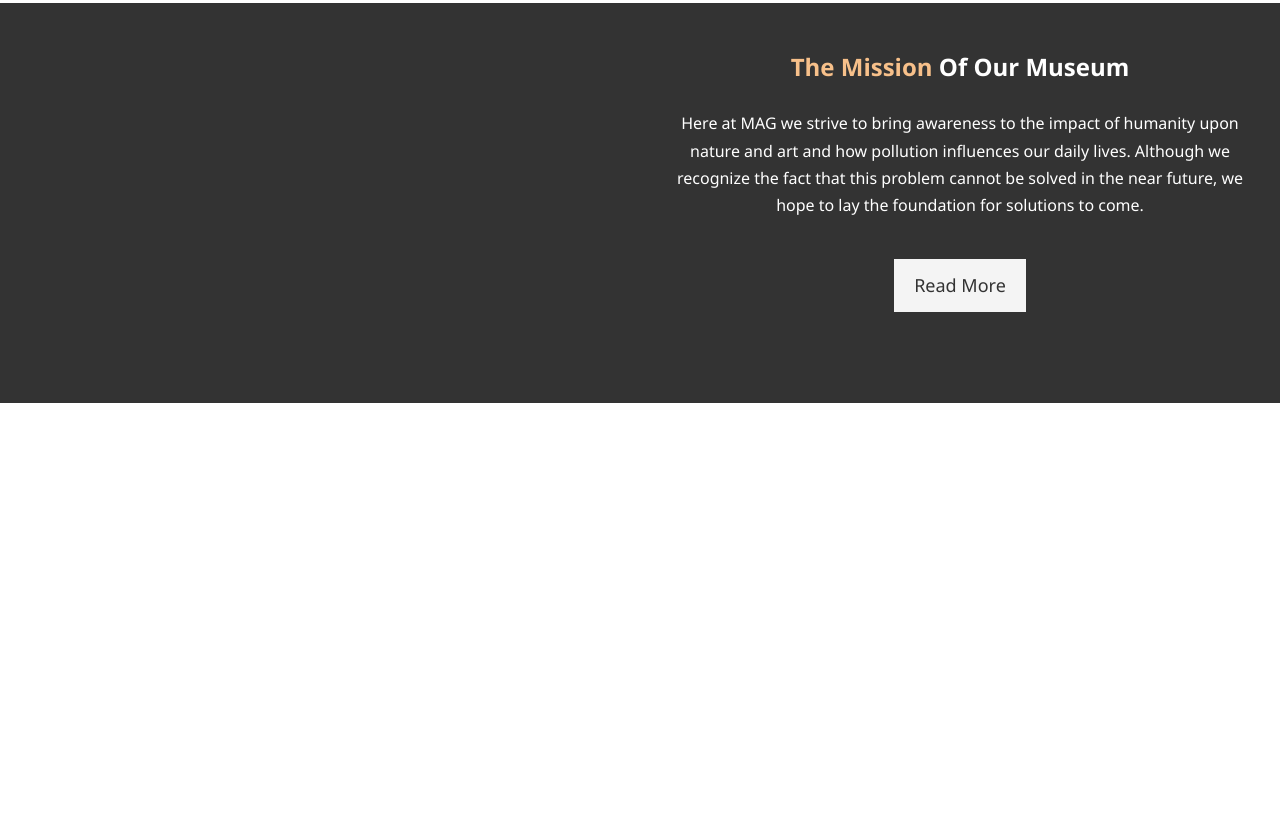
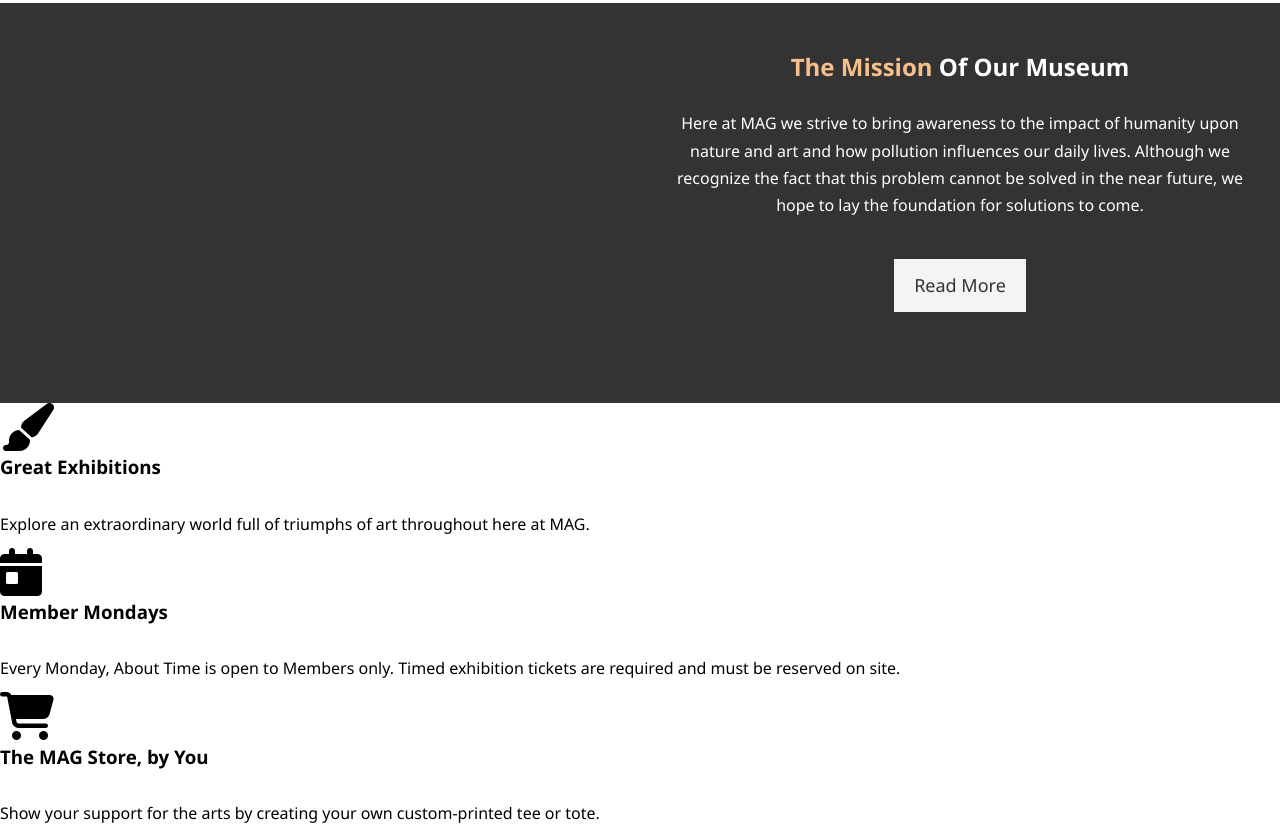
Before and after one commit to alexbtnr/Museum-AG, a plain HTML site: page index.html in a window 1280 px wide. Shown: the part 664-1501 px from the top of the page. Before the commit the page ends 1067 px from the top, so only its background shows below. Drawn offline with Linux system fonts and the light colour scheme.

Commit message:
Added html for the features section

```diff
--- a/index.html
+++ b/index.html
@@ -8,6 +8,10 @@
       content="Welcome to the most extraordinary museum in Arges, Romania"
     />
     <meta name="keywords" content="museum,arges museum,romanian museum" />
+    <script
+      src="https://kit.fontawesome.com/108daf0f95.js"
+      crossorigin="anonymous"
+    ></script>
     <link rel="stylesheet" href="./css/style.css" />
     <title>Museum AG | Welcome</title>
   </head>
@@ -51,5 +55,32 @@
         <a href="about.html" class="btn btn-light">Read More</a>
       </div>
     </section>
+
+    <section id="features">
+      <div class="box">
+        <i class="fas fa-paint-brush fa-3x"></i>
+        <h3>Great Exhibitions</h3>
+        <p>
+          Explore an extraordinary world full of triumphs of art throughout here
+          at MAG.
+        </p>
+      </div>
+      <div class="box">
+        <i class="fas fa-calendar-day fa-3x"></i>
+        <h3>Member Mondays</h3>
+        <p>
+          Every Monday, About Time is open to Members only. Timed exhibition
+          tickets are required and must be reserved on site.
+        </p>
+      </div>
+      <div class="box">
+        <i class="fas fa-shopping-cart fa-3x"></i>
+        <h3>The MAG Store, by You</h3>
+        <p>
+          Show your support for the arts by creating your own custom-printed tee
+          or tote.
+        </p>
+      </div>
+    </section>
   </body>
 </html>
```
